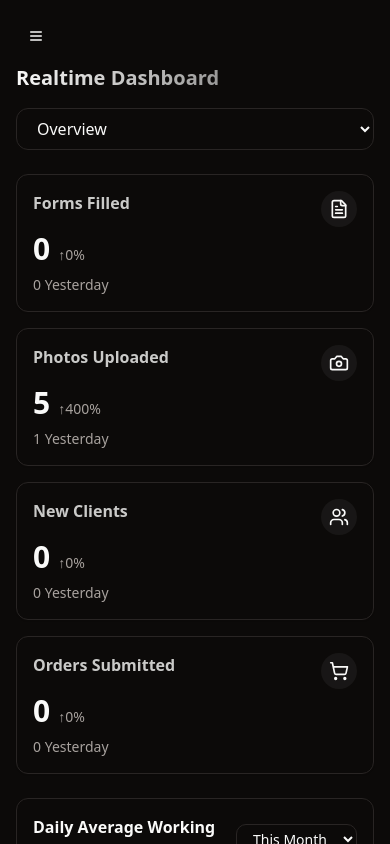
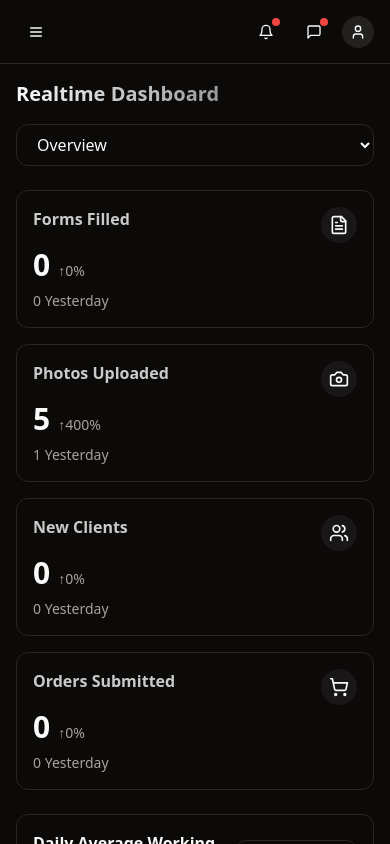
Before and after one commit to rajputdivyanshu81/unolo, a React (Vite) app: page / in a window 390 px wide. Built offline with nearby package versions, Linux system fonts and the light colour scheme.

Commit message:
Add notification bar and login
Add notification bar, message tab, and login user section to the top of the dashboard.  Implement responsive design for these elements.

```diff
--- a/src/components/DashboardLayout.tsx
+++ b/src/components/DashboardLayout.tsx
@@ -2,8 +2,17 @@
 import { useState, useEffect } from "react";
 import { Sidebar } from "./Sidebar";
 import { cn } from "@/lib/utils";
-import { Menu } from "lucide-react";
+import { Bell, Menu, MessageSquare, User } from "lucide-react";
 import { Button } from "./ui/button";
+import { useToast } from "@/hooks/use-toast";
+import {
+  DropdownMenu,
+  DropdownMenuContent,
+  DropdownMenuItem,
+  DropdownMenuLabel,
+  DropdownMenuSeparator,
+  DropdownMenuTrigger,
+} from "@/components/ui/dropdown-menu";
 
 interface DashboardLayoutProps {
   children: React.ReactNode;
@@ -13,6 +22,7 @@ export const DashboardLayout = ({ children }: DashboardLayoutProps) => {
   const [sidebarOpen, setSidebarOpen] = useState(true);
   const [mobileOpen, setMobileOpen] = useState(false);
   const [isMobile, setIsMobile] = useState(false);
+  const { toast } = useToast();
 
   useEffect(() => {
     const checkMobile = () => {
@@ -35,17 +45,90 @@ export const DashboardLayout = ({ children }: DashboardLayoutProps) => {
     }
   };
 
+  const handleNotification = () => {
+    toast({
+      title: "Notifications",
+      description: "You have 3 unread notifications",
+    });
+  };
+
+  const handleMessage = () => {
+    toast({
+      title: "Messages",
+      description: "You have 2 unread messages",
+    });
+  };
+
   return (
     <div className="h-screen flex overflow-hidden bg-background">
-      {/* Mobile Menu Button */}
+      {/* Top Navigation Bar */}
+      <div className="fixed top-0 right-0 left-0 h-16 bg-background/95 backdrop-blur supports-[backdrop-filter]:bg-background/60 z-40 border-b">
+        <div className={cn(
+          "h-full flex items-center justify-between px-4 transition-all duration-300 ease-in-out",
+          sidebarOpen ? "lg:ml-64" : "lg:ml-20"
+        )}>
+          {/* Left side - Mobile Menu Button */}
           <Button
             variant="ghost"
             size="icon"
-        className="lg:hidden fixed top-4 left-4 z-40"
+            className="lg:hidden"
             onClick={toggleSidebar}
           >
             <Menu className="h-6 w-6" />
           </Button>
+
+          {/* Right side - Notifications, Messages, and User */}
+          <div className="flex items-center gap-2">
+            {/* Notifications */}
+            <Button
+              variant="ghost"
+              size="icon"
+              className="relative"
+              onClick={handleNotification}
+            >
+              <Bell className="h-5 w-5" />
+              <span className="absolute top-1.5 right-1.5 h-2 w-2 bg-red-500 rounded-full" />
+            </Button>
+
+            {/* Messages */}
+            <Button
+              variant="ghost"
+              size="icon"
+              className="relative"
+              onClick={handleMessage}
+            >
+              <MessageSquare className="h-5 w-5" />
+              <span className="absolute top-1.5 right-1.5 h-2 w-2 bg-red-500 rounded-full" />
+            </Button>
+
+            {/* User Profile */}
+            <DropdownMenu>
+              <DropdownMenuTrigger asChild>
+                <Button
+                  variant="ghost"
+                  size="icon"
+                  className="relative h-8 w-8 rounded-full"
+                >
+                  <div className="flex items-center justify-center h-full w-full bg-primary/10 rounded-full">
+                    <User className="h-4 w-4" />
+                  </div>
+                </Button>
+              </DropdownMenuTrigger>
+              <DropdownMenuContent align="end" className="w-56">
+                <DropdownMenuLabel>My Account</DropdownMenuLabel>
+                <DropdownMenuSeparator />
+                <DropdownMenuItem>Profile</DropdownMenuItem>
+                <DropdownMenuItem>Settings</DropdownMenuItem>
+                <DropdownMenuItem>Help</DropdownMenuItem>
+                <DropdownMenuSeparator />
+                <DropdownMenuItem className="text-destructive">
+                  Log out
+                </DropdownMenuItem>
+              </DropdownMenuContent>
+            </DropdownMenu>
+          </div>
+        </div>
+      </div>
 
       {/* Overlay for mobile */}
       {mobileOpen && (
@@ -69,7 +152,7 @@ export const DashboardLayout = ({ children }: DashboardLayoutProps) => {
       <main
         className={cn(
           "flex-1 overflow-y-auto transition-all duration-300 ease-in-out",
-          "w-full px-4 py-16 lg:py-8",
+          "w-full px-4 pt-20 pb-8",
           sidebarOpen ? "lg:ml-64" : "lg:ml-20"
         )}
       >
```
Lines whose indentation alone changed are shown as unchanged.
